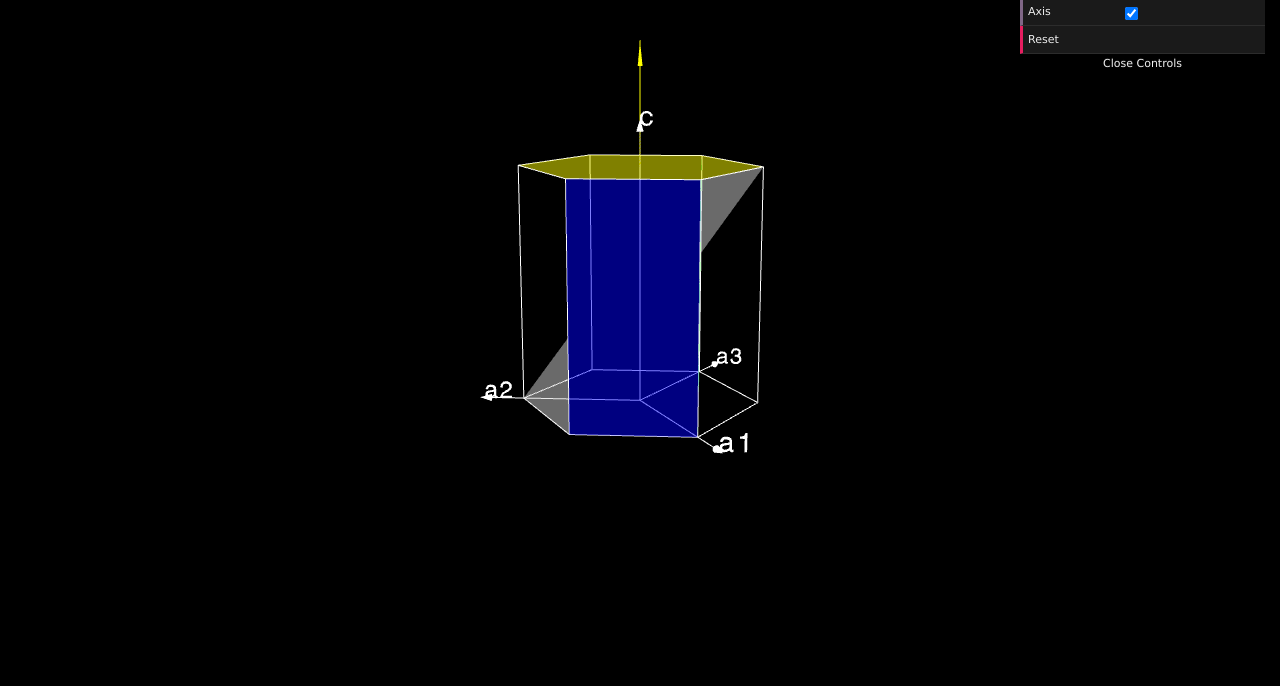
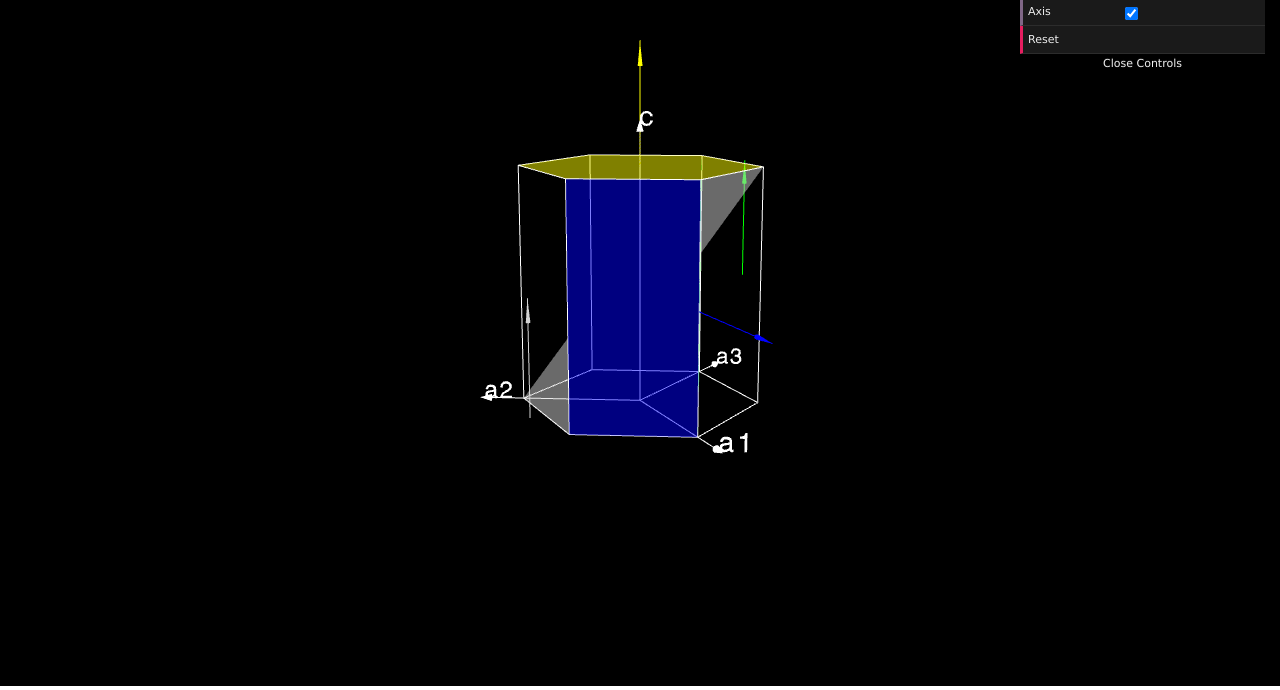
Before and after one commit to zornstar/LatticeJS, a plain HTML site: page Lattice.html in a window 1280 px wide. Shown: the part 114-804 px from the top of the page. Drawn offline with Linux system fonts and the light colour scheme; animation ran at ten frames a second.

Commit message:
Update Lattice.html

```diff
--- a/Lattice.html
+++ b/Lattice.html
@@ -226,19 +226,23 @@ function init() {
     	THREE.GeometryUtils.merge(geometry, geometry4);
 
 
-
     	return geometry;
     }
 
     function make_plane_axes() {
     	var plane_axes = [];
 
-        var dir = new THREE.Vector3( 0, 1, 0 );
-	var origin = new THREE.Vector3( 0, 1, 0 );
-	var length = 1;
-	var hex = 0xffff00;
-	var arrow = new THREE.ArrowHelper( dir, origin, length, hex );
-	plane_axes.push(arrow);
+	var cArrow = new THREE.ArrowHelper( new THREE.Vector3( 0, 1, 0 ), new THREE.Vector3( 0, 1, 0 ), 1, cPlaneColor );
+	plane_axes.push(cArrow);
+
+	var aArrow = new THREE.ArrowHelper( new THREE.Vector3( vertices[0].x, 0, 0 ), new THREE.Vector3( 1, 0, 0 ), 1, aPlaneColor );
+	plane_axes.push(aArrow);
+
+	var mArrow = new THREE.ArrowHelper( new THREE.Vector3( 0, 0, vertices[5].z ), new THREE.Vector3( 0, 0, 1 ), 1, mPlaneColor );
+	plane_axes.push(mArrow);
+
+	var rArrow = new THREE.ArrowHelper( new THREE.Vector3( 0, 0, 0 ), new THREE.Vector3( -1, -1, 0 ), 1, rPlaneColor );
+	plane_axes.push(rArrow);
 
     	return plane_axes;
     }
```
